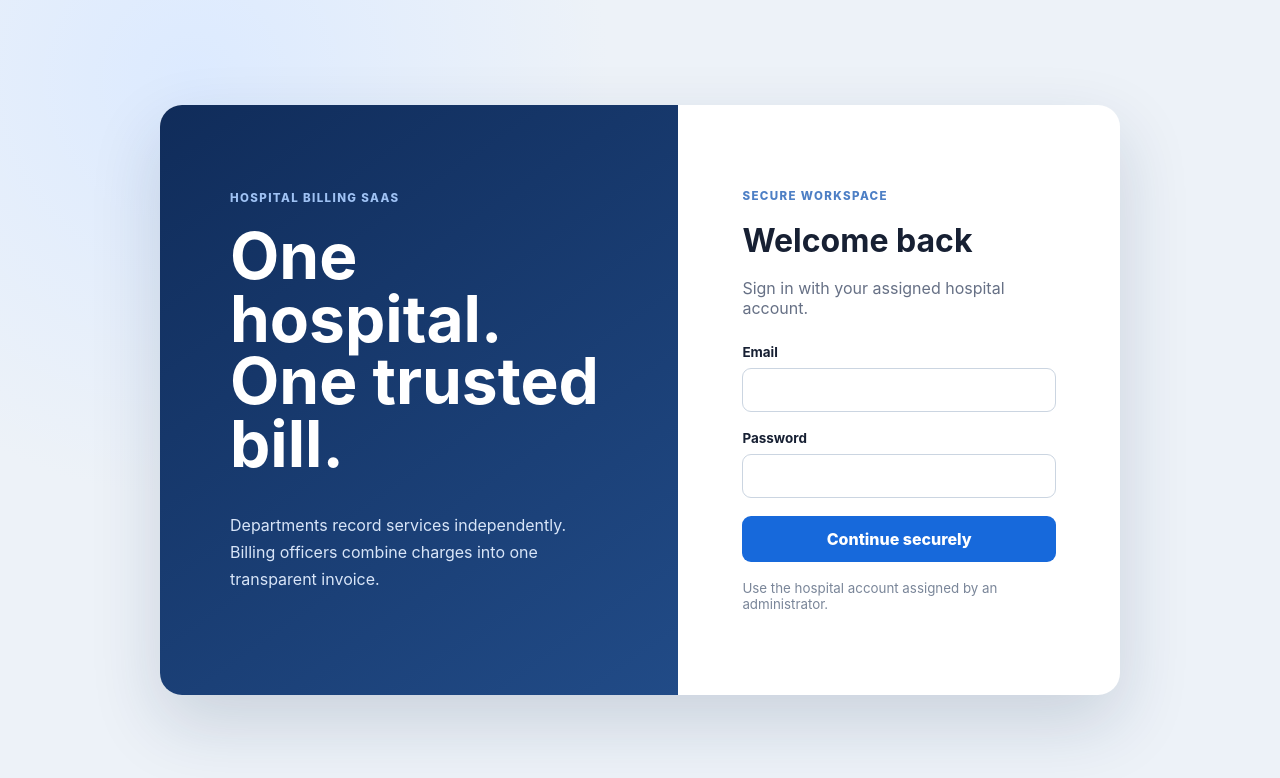
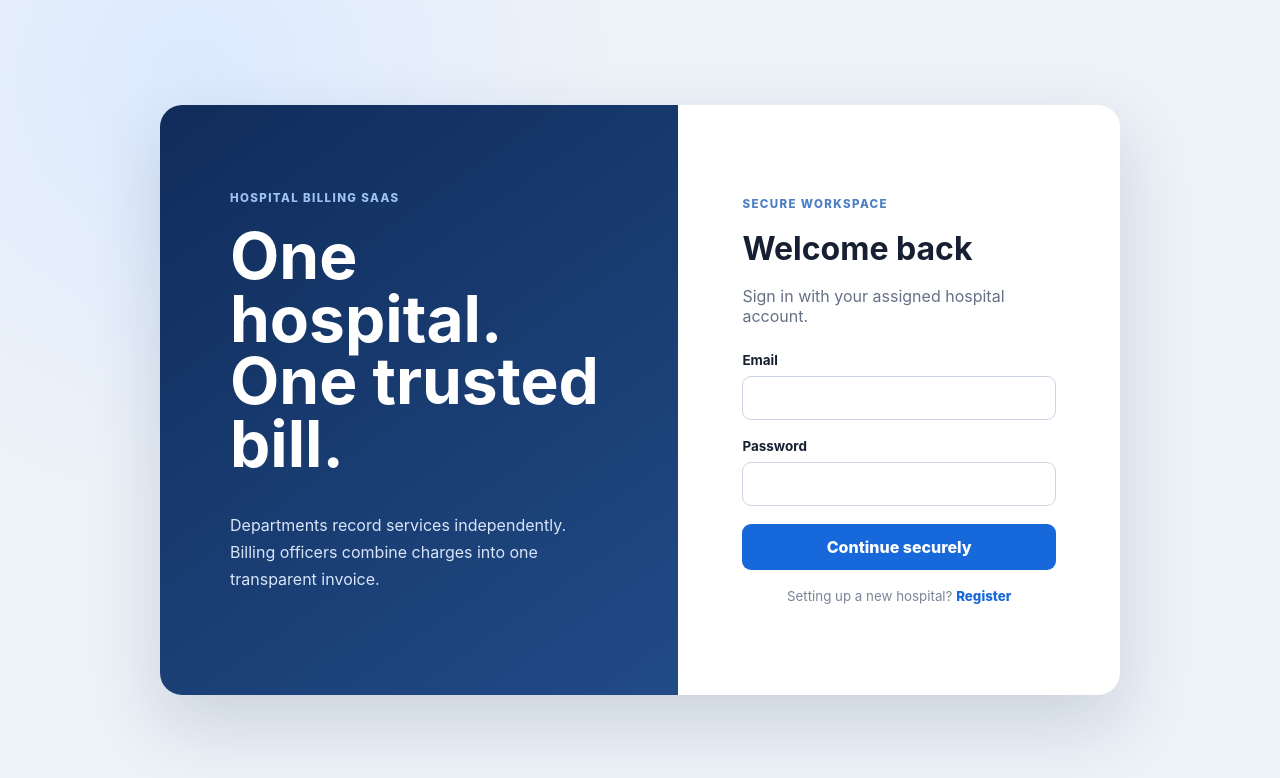
Before and after one commit to Tousifrahmananto/SAAS_PROJECT, a React (Vite) app in the folder client/: page / in a window 1280 px wide. Shown: the top 778 px of the page. Built offline with nearby package versions, Linux system fonts and the light colour scheme; no server answers.

Commit message:
Add hospital registration interface

```diff
--- a/client/src/App.tsx
+++ b/client/src/App.tsx
@@ -1,4 +1,5 @@
 import { FormEvent, useState } from "react";
+import "./auth.css";
 
 interface Session {
   token: string;
@@ -8,6 +9,10 @@ interface Session {
 const apiBaseUrl = (import.meta.env.VITE_API_URL ?? "").replace(/\/$/, "");
 
 export function App() {
+  const [mode, setMode] = useState<"login" | "register">("login");
+  const [hospitalName, setHospitalName] = useState("");
+  const [hospitalCode, setHospitalCode] = useState("");
+  const [fullName, setFullName] = useState("");
   const [email, setEmail] = useState("");
   const [password, setPassword] = useState("");
   const [session, setSession] = useState<Session | null>(null);
@@ -34,6 +39,32 @@ export function App() {
     }
   }
 
+  async function register(event: FormEvent) {
+    event.preventDefault();
+    setBusy(true);
+    setError("");
+    try {
+      const response = await fetch(`${apiBaseUrl}/api/auth/register`, {
+        method: "POST",
+        headers: { "content-type": "application/json" },
+        body: JSON.stringify({ hospitalName, hospitalCode, fullName, email, password })
+      });
+      const payload = await response.json();
+      if (!response.ok) throw new Error(payload.error?.message ?? "Registration failed");
+      setSession(payload);
+    } catch (reason) {
+      setError(reason instanceof Error ? reason.message : "Registration failed");
+    } finally {
+      setBusy(false);
+    }
+  }
+
+  function changeMode(nextMode: "login" | "register") {
+    setMode(nextMode);
+    setError("");
+    setPassword("");
+  }
+
   if (session) return <Dashboard session={session} onLogout={() => setSession(null)} />;
 
   return <main className="login-page">
@@ -43,15 +74,22 @@ export function App() {
         <h1>One hospital.<br />One trusted bill.</h1>
         <p>Departments record services independently. Billing officers combine charges into one transparent invoice.</p>
       </div>
-      <form className="login-form" onSubmit={login}>
+      <form className="login-form" onSubmit={mode === "login" ? login : register}>
         <span className="eyebrow">Secure workspace</span>
-        <h2 id="login-heading">Welcome back</h2>
-        <p>Sign in with your assigned hospital account.</p>
+        <h2 id="login-heading">{mode === "login" ? "Welcome back" : "Create your workspace"}</h2>
+        <p>{mode === "login" ? "Sign in with your assigned hospital account." : "Register a hospital and its first administrator."}</p>
+        {mode === "register" && <>
+          <label>Hospital name<input type="text" value={hospitalName} onChange={(e) => setHospitalName(e.target.value)} autoComplete="organization" minLength={2} maxLength={120} required /></label>
+          <label>Hospital code<input type="text" value={hospitalCode} onChange={(e) => setHospitalCode(e.target.value.toUpperCase())} pattern="[A-Z0-9][A-Z0-9_-]{1,19}" placeholder="e.g. SHUROKKHA" minLength={2} maxLength={20} required /></label>
+          <label>Administrator name<input type="text" value={fullName} onChange={(e) => setFullName(e.target.value)} autoComplete="name" minLength={2} maxLength={120} required /></label>
+        </>}
         <label>Email<input type="email" value={email} onChange={(e) => setEmail(e.target.value)} autoComplete="username" required /></label>
-        <label>Password<input type="password" value={password} onChange={(e) => setPassword(e.target.value)} autoComplete="current-password" minLength={8} required /></label>
+        <label>Password<input type="password" value={password} onChange={(e) => setPassword(e.target.value)} autoComplete={mode === "login" ? "current-password" : "new-password"} minLength={mode === "login" ? 8 : 12} maxLength={128} required /></label>
         {error && <div className="error" role="alert">{error}</div>}
-        <button className="primary" disabled={busy}>{busy ? "Signing in…" : "Continue securely"}</button>
-        <small>Use the hospital account assigned by an administrator.</small>
+        <button className="primary" disabled={busy}>{busy ? (mode === "login" ? "Signing in…" : "Creating workspace…") : (mode === "login" ? "Continue securely" : "Create hospital workspace")}</button>
+        {mode === "login" ?
+          <small className="auth-switch">Setting up a new hospital? <button type="button" onClick={() => changeMode("register")}>Register</button></small> :
+          <small className="auth-switch">Already have an account? <button type="button" onClick={() => changeMode("login")}>Sign in</button></small>}
       </form>
     </section>
   </main>;
--- /dev/null
+++ b/client/src/auth.css
@@ -0,0 +1,21 @@
+.auth-switch {
+  text-align: center;
+}
+
+.auth-switch button {
+  border: 0;
+  background: transparent;
+  color: #1769db;
+  font-weight: 800;
+  padding: 0;
+}
+
+.auth-switch button:hover {
+  text-decoration: underline;
+}
+
+@media (min-width: 851px) {
+  .login-form:has(input[autocomplete="organization"]) {
+    padding-block: 36px;
+  }
+}
```
Also changed, not shown: 2 other files (tests, documents, lock files or other folders).
